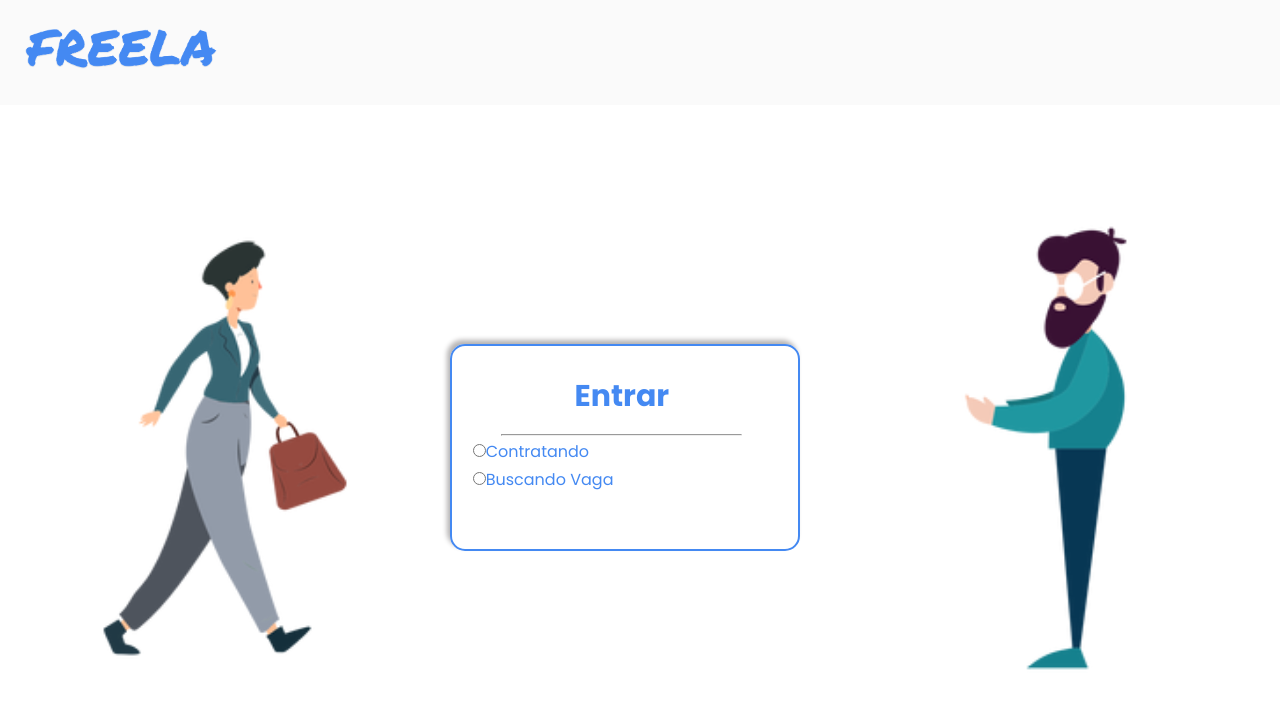
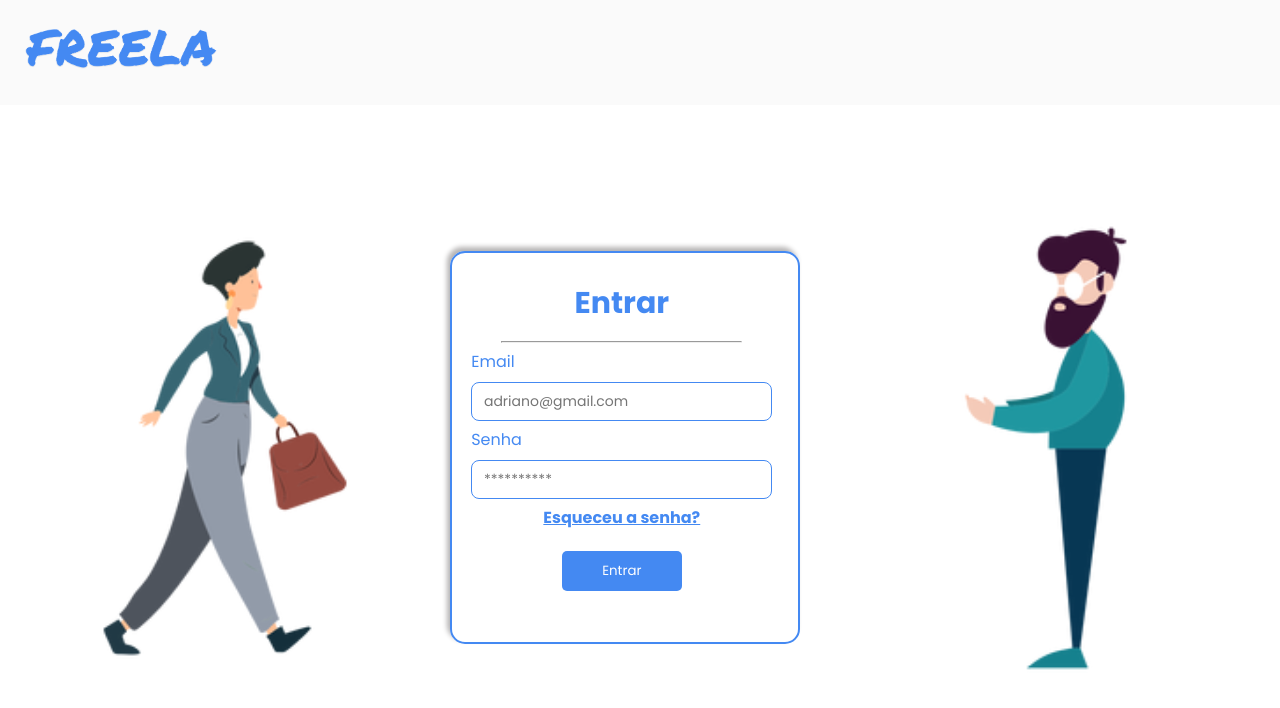
Before and after one commit to JrAdilson/FreelaWebPiV, a React (Create React App) app: page /login in a window 1280 px wide. Shown: the top 708 px of the page. Built offline with nearby package versions, Linux system fonts and the light colour scheme.

Commit message:
Fix Auth/Login

```diff
--- a/src/pages/Login.js
+++ b/src/pages/Login.js
@@ -9,38 +9,28 @@ import {employerLogin} from '../services/employerAuth';
 import {employeeLogin} from '../services/employeeAuth';
 
 const Login = () => {
-  const [isContratante, setIsContratante] = useState(false);
-  const [isContratado, setIsContratado] = useState(false);
   const [email, setEmail] = useState('');
   const [password, setPassword] = useState('');
   const history = useHistory();
 
   const handleLogin = async (event) => {
     event.preventDefault();
-    if (isContratante) {
       await api
-        .post('/employers/auth', {
+        .post('/auth', {
           email: email,
           password: password,
         })
-        .then((employer) => {
-          employerLogin(employer.data.token, employer.data.employerId);
-          history.push('/contratante')
+        .then((response) => {
+          if(response.data.employerId){
+            employerLogin(response.data.token, response.data.employerId);
+            history.push('/contratante')
+          }
+          if(response.data.employeeId){
+            employeeLogin(response.data.token, response.data.employeeId);
+            //history.push('/contratado')
+          }
         })
         .catch((err) => console.log(err));
-    }
-    if (isContratado) {
-      await api
-        .post('/employees/auth', {
-          email: email,
-          password: password,
-        })
-        .then((employee) => {
-        employeeLogin(employee.data.token, employee.data.employerId);
-        //(history.push('/')
-        })
-        .catch((err) => console.log(err));
-    }
   };
   return (
     <>
@@ -50,33 +40,6 @@ const Login = () => {
         <form className='login1'>
           <h3>Entrar</h3>
           <hr />
-          <div className="radio">
-            <div className="radio1">
-              <input
-                type="radio"
-                id="contratante"
-                name="radiocadastro"
-                onChange={() => {
-                  setIsContratante(true);
-                  setIsContratado(false);
-                }}
-              />
-                    Contratando
-              </div>
-            <div className="radio2">
-              <input
-                type="radio"
-                id="contratado"
-                name="radiocadastro"
-                onChange={() => {
-                  setIsContratante(false);
-                  setIsContratado(true);
-                }}
-              />
-                    Buscando Vaga
-              </div>
-            {(isContratante || isContratado) && (
-              <>
                 <label>Email</label>
                 <input
                   type='email'
@@ -85,7 +48,6 @@ const Login = () => {
                   value={email}
                   onChange={(e) => setEmail(e.target.value)}
                 />
-
                 <label>Senha</label>
                 <input
                   type='password'
@@ -98,9 +60,6 @@ const Login = () => {
                   <Link to="/login">Esqueceu a senha?</Link>
                 </div>
                 <button type='submit' name='login' onClick={handleLogin}>Entrar</button>
-              </>
-            )}
-          </div>
         </form>
         <img className='conteudo2' alt="login4" src={login4} />
       </div>
```
